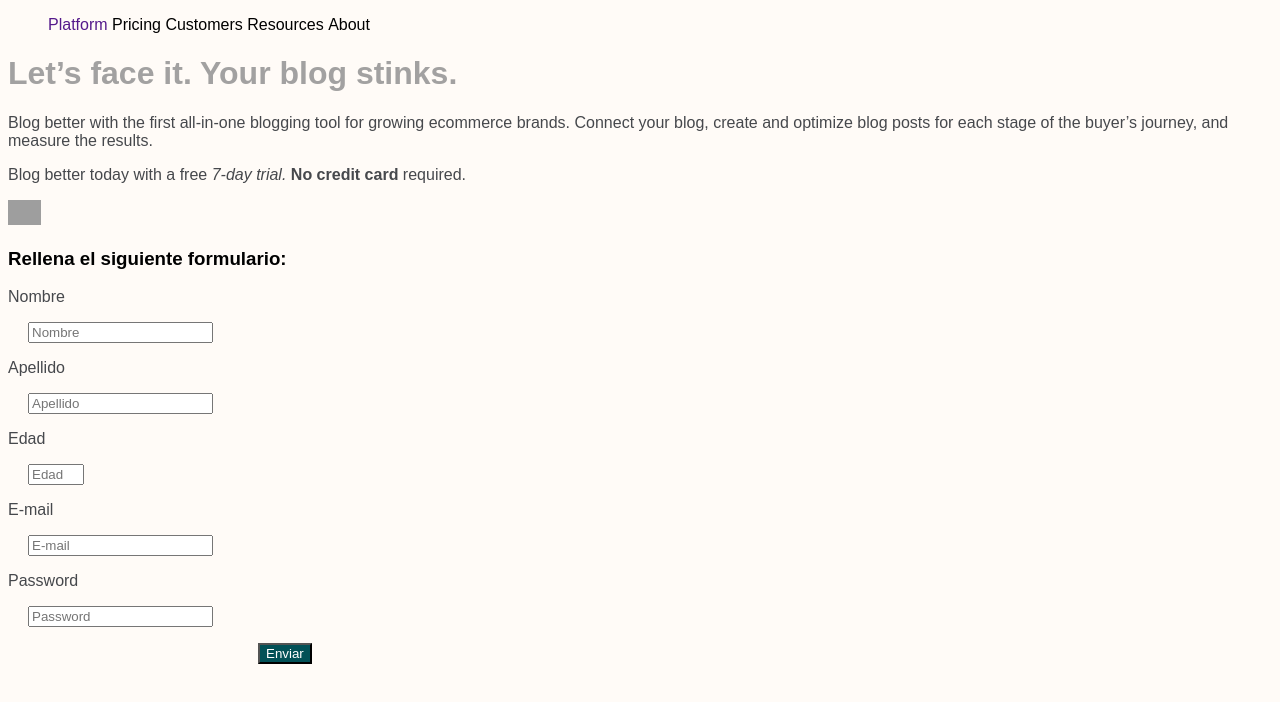
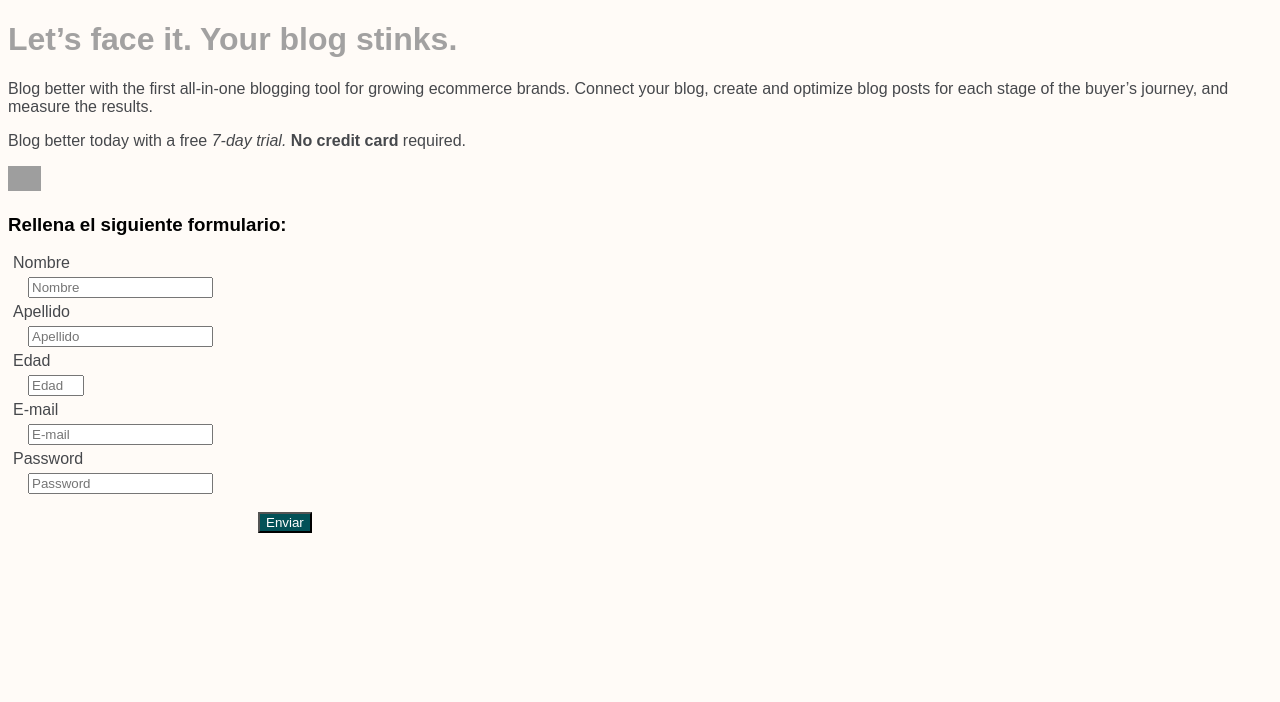
Before and after one commit to Adrian-BT/BEDU_1, a plain HTML site: page index.html in a window 1280 px wide. Drawn offline with Linux system fonts and the light colour scheme; grey boxes are pictures that could not be loaded.

Commit message:
Sesion 1 Original

```diff
--- a/index.html
+++ b/index.html
@@ -1,50 +1,50 @@
 <!DOCTYPE html>
 <html lang="en">
   <head>
-    <meta charset="UTF-8">
-    <meta name="viewport" content="width=device-width, initial-scale=1.0">
-    <link rel="stylesheet" href="styles.css">
+    <meta charset="UTF-8" />
+    <meta name="viewport" content="width=device-width, initial-scale=1.0" />
+    <link rel="stylesheet" href="styles.css" />
     <title>Document</title>
   </head>
+
   <body>
-    <header>
-        <ul class="menu">
-            <li> <a href=""> Platform </a></li>
-            <li>Pricing</li>
-            <li>Customers</li>
-            <li>Resources</li>
-            <li>About</li>
-        </ul>
 
-    </header>
-    <h1 id="cabecera"><b>Let’s face it.
-        Your blog stinks.</b></h1>
+    <h1 id="cabecera"><b>Let’s face it. Your blog stinks.</b></h1>
 
-    <p>Blog better with the first all-in-one blogging tool for growing ecommerce brands. Connect your blog,
-         create and optimize blog posts for each stage of the buyer’s journey, and measure the results.</p>
+    <p>
+      Blog better with the first all-in-one blogging tool for growing ecommerce
+      brands. Connect your blog, create and optimize blog posts for each stage
+      of the buyer’s journey, and measure the results.
+    </p>
 
-    <p>Blog better today with a free <em>7-day trial.</em>
-       <b>No credit card</b>  required.</p>
+    <p>
+      Blog better today with a free <em>7-day trial.</em>
+      <b>No credit card</b> required.
+    </p>
 
-    <img src="https://getmatcha.com/wp-content/themes/getmatcha/img/capterra.png" alt="" height="25px">
-
+    <img
+      src="https://getmatcha.com/wp-content/themes/getmatcha/img/capterra.png"
+      alt=""
+      height="25px"
+    />
 
     <h3>Rellena el siguiente formulario:</h3>
     <form>
-
-<p>Nombre</p><input type="text" placeholder="Nombre">
-<p>Apellido</p><input type="text" placeholder="Apellido">
-<p>Edad</p><input type="number" placeholder="Edad" min="1" max="99">
-<p>E-mail</p><input type="email" placeholder="E-mail">
-<p>Password</p><input type="password" placeholder="Password">
-<p></p>
-<button type="submit"> Enviar   </button>
-
-
+      <p class="formulario">Nombre</p>
+      <input type="text" placeholder="Nombre" />
+      <p class="formulario">Apellido</p>
+      <input type="text" placeholder="Apellido" />
+      <p class="formulario">Edad</p>
+      <input type="number" placeholder="Edad" min="1" max="99" />
+      <br />
+      <p class="formulario">E-mail</p>
+      <input type="email" placeholder="E-mail" />
+      <p class="formulario">Password</p>
+      <input type="password" placeholder="Password" />
+      <br>
+      <br>
+      <button type="submit">Enviar</button>
     </form>
-
-
-
 
 
   </body>
--- a/styles.css
+++ b/styles.css
@@ -1,41 +1,73 @@
-/*{
-    box-sizing: border-box;
-    margin: 0;
-    padding: 0;
-}
-*/
-a{
-    text-decoration: none;
-
+#menu{
+    text-align: center;
+    display: inline-block;
+    width: 50%;
 }
 
-li{
-    display: inline-block
+#acciones{
+color: green;
+text-align: right;
+display: inline-block;.
+width: 10%;
 }
 
-.menu{
-    list-style:none
+#logo {
+    display: inline-block;
+    width: 10%;
   }
 
-h1{
+.formulario {
+  display: block;
+  margin: 5px;
+}
+
+form {
+  display: block;
+}
+
+
+
+.header {
+  margin: 10px;
+}
+
+.footer {
+  display: inline;
+  text-align: right;
+  margin: 10px;
+}
+
+a {
+  text-decoration: none;
+}
+
+li {
+  display: inline-block;
+}
+
+.menu {
+  list-style: none;
+}
+
+h1 {
   color: #8b8b8bcc;
 }
 
-button{
+button {
   color: #fff;
-    background-color:#025157 ;
+  background-color: #025157;
   margin-left: 250px;
 }
 
-p{
+p {
   color: #46484c;
 }
 
-body{
+body {
   font-family: Arial, Helvetica, sans-serif;
-    background-color:#fffbf7 ;
+  background-color: #fffbf7;
 }
 
-input{
+input {
   margin-left: 20px;
 }
```
Lines whose indentation alone changed are shown as unchanged.
